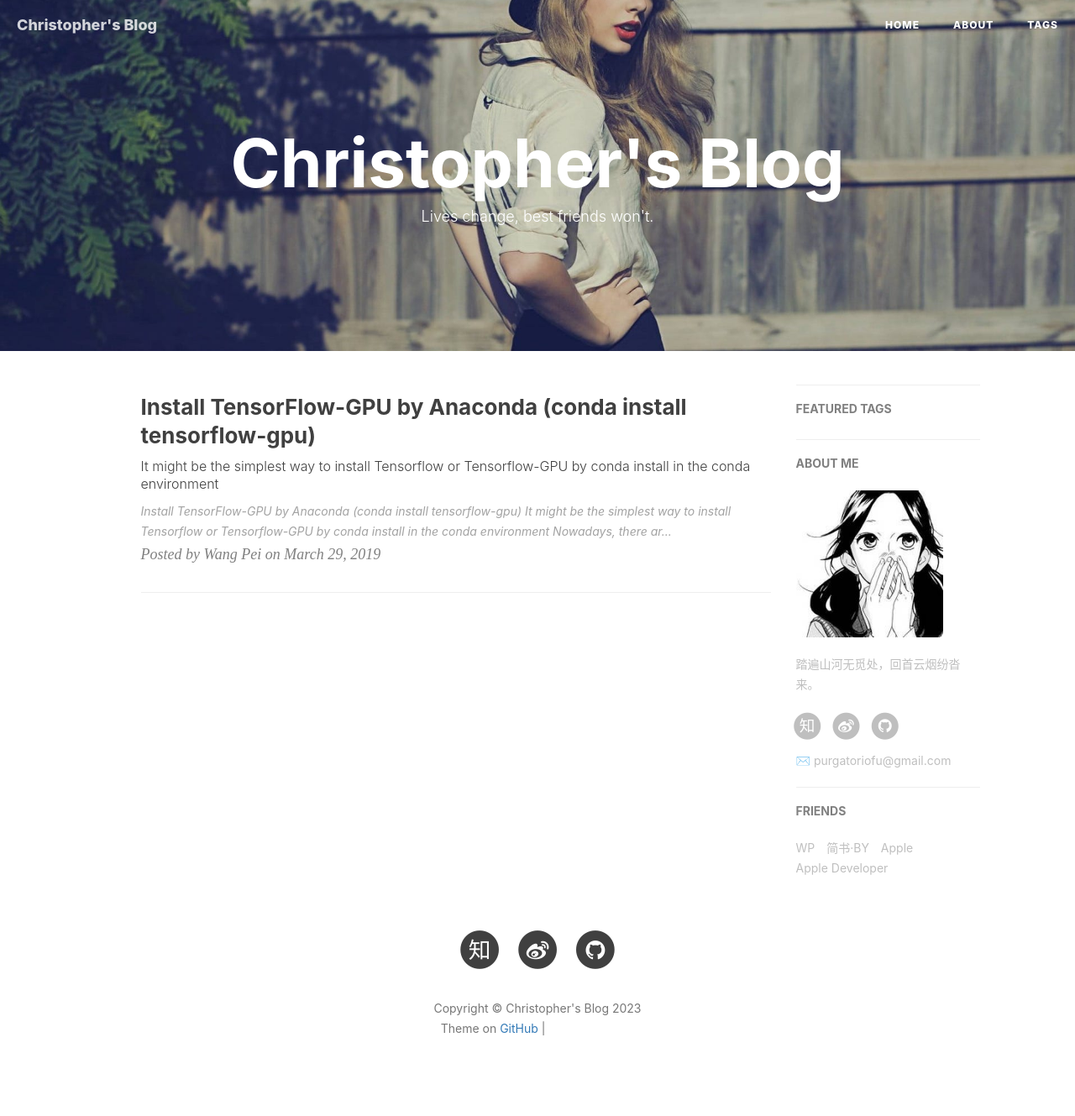
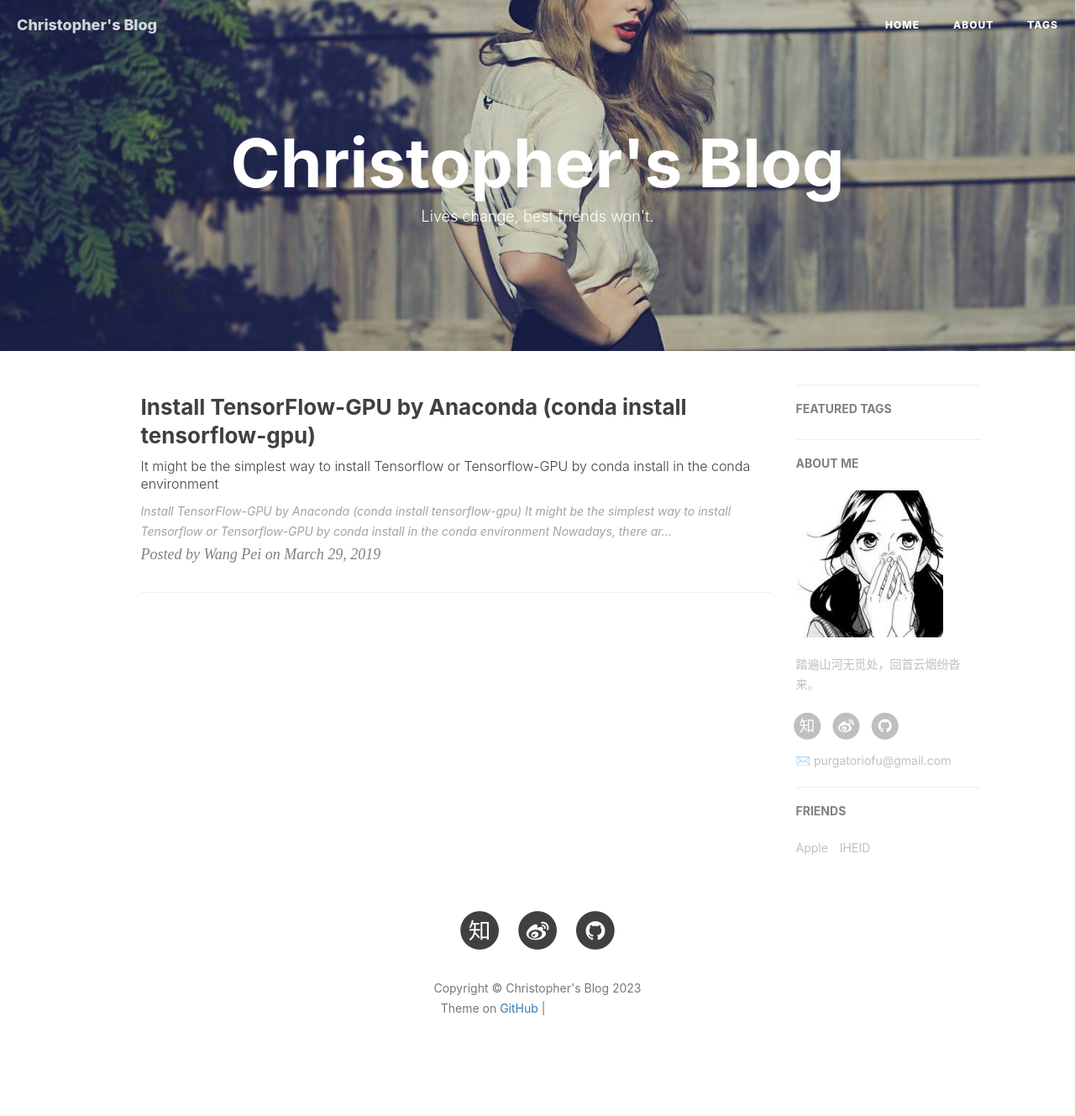
Before and after one commit to Manjusaka666/manjusaka666.github.io, a Jekyll site: the page built from index.html, in a window 1280 px wide. Shown: the whole page at 84% size. Built offline with Jekyll 4.4.1, drawn with Linux system fonts in a browser that asks for light colours; nearby versions of some CDN libraries; the list of posts is cut into pages by our own code; comment, search, counter and statistics services are not loaded; after the commit the page ends 1305 px from its top, so only the background shows below that; grey boxes are pictures that could not be loaded.

Commit message:
Update _config.yml

```diff
--- a/_config.yml
+++ b/_config.yml
@@ -96,16 +96,10 @@
 # Friends
 friends: [
     {
-        title: "WP",
-        href: "https://wangpei.ink"
-    },{
-        title: "简书·BY",
-        href: "http://www.jianshu.com/u/e71990ada2fd"
-    },{
         title: "Apple",
         href: "https://apple.com"
     },{
-        title: "Apple Developer",
-        href: "https://developer.apple.com/"
+        title: "IHEID",
+        href: "https://graduateinstitute.ch/"
     }
 ]
```
